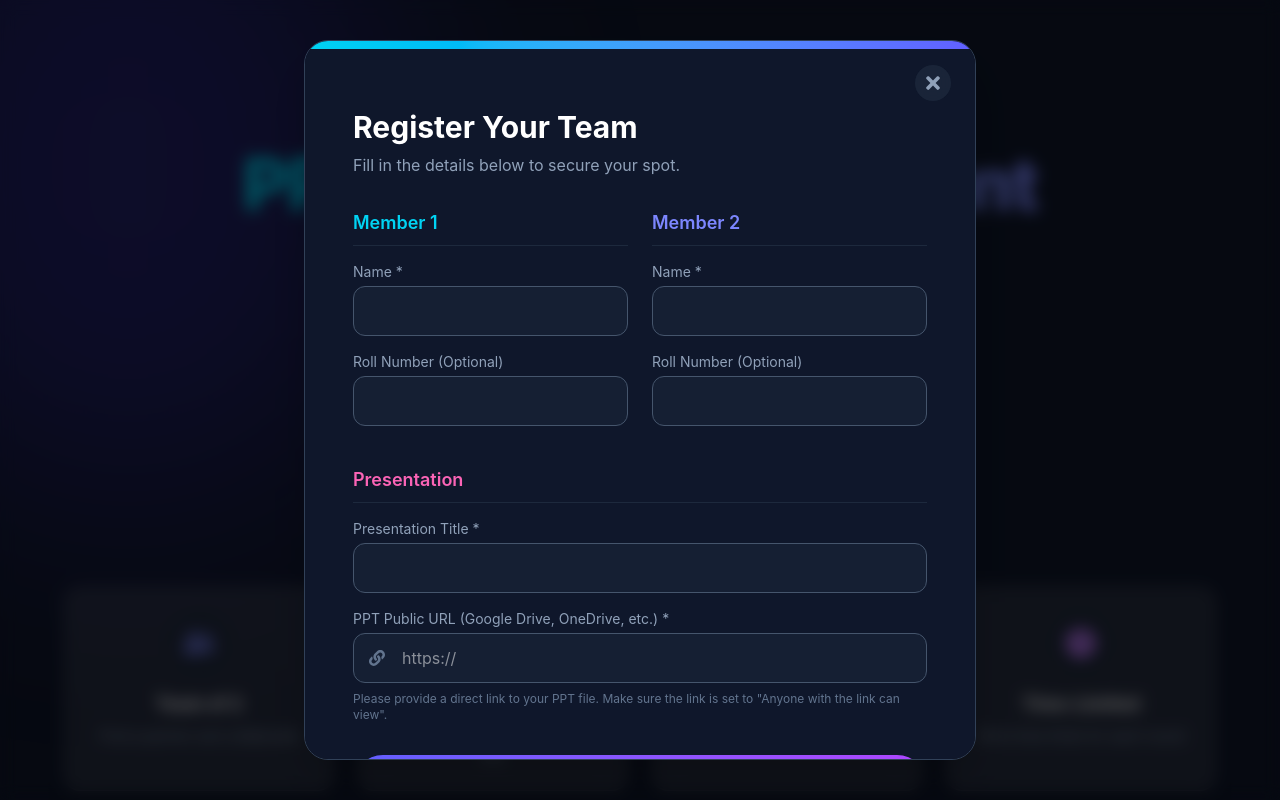
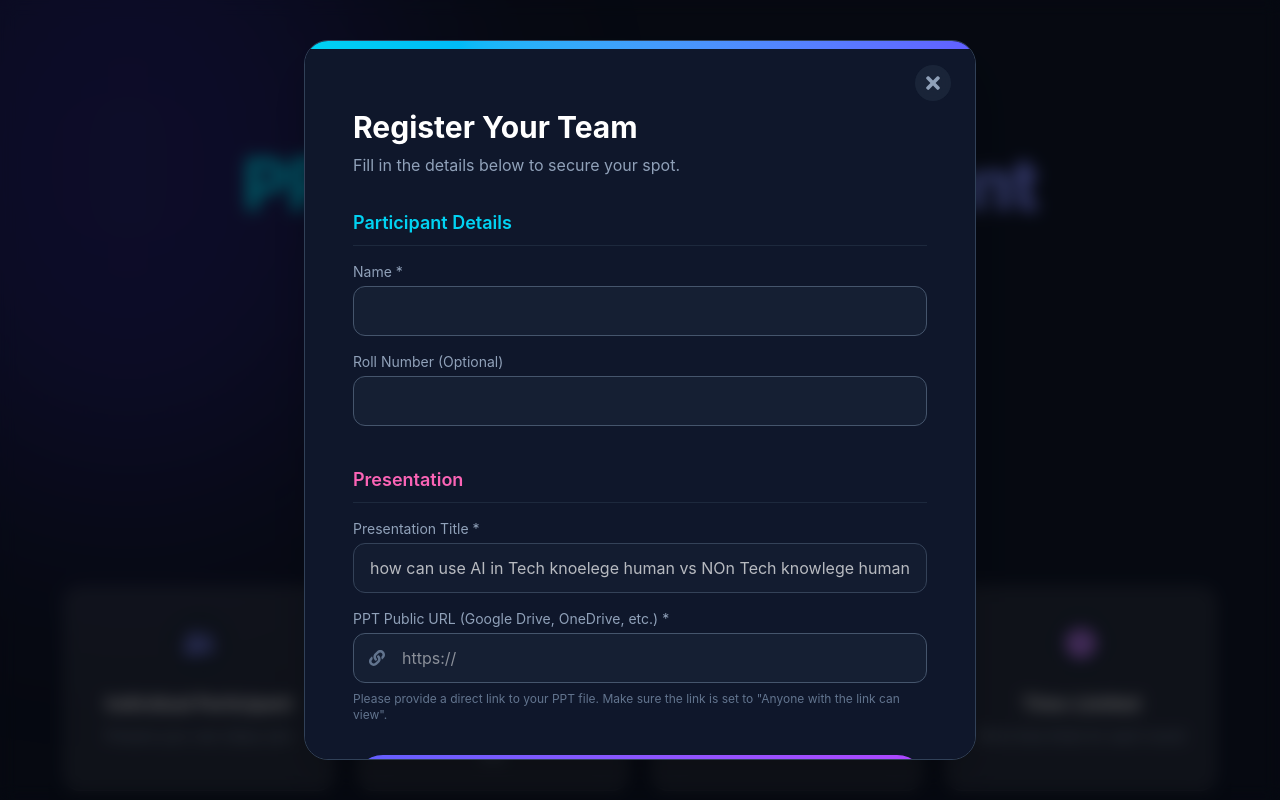
Before and after one commit to hariprasath-204/pptevent, a React (Vite) app: page / in a window 1280 px wide. Both pictures are taken after a click on the button "Register Now". Shown: the top 800 px of the page. Built offline with nearby package versions, Linux system fonts and the light colour scheme.

Commit message:
Update registration to single member and set fixed uneditable topic title

```diff
--- a/src/components/RegistrationModal.jsx
+++ b/src/components/RegistrationModal.jsx
@@ -9,9 +9,7 @@ export default function RegistrationModal({ onClose, onSuccess }) {
   const [formData, setFormData] = useState({
     member1Name: '',
     member1Roll: '',
-    member2Name: '',
-    member2Roll: '',
-    title: '',
+    title: 'how can use AI in Tech knoelege human vs NOn Tech knowlege human',
     pptUrl: '',
   });
   const [errors, setErrors] = useState({});
@@ -20,7 +18,6 @@ export default function RegistrationModal({ onClose, onSuccess }) {
   const validate = () => {
     const newErrors = {};
     if (!formData.member1Name.trim()) newErrors.member1Name = 'Required';
-    if (!formData.member2Name.trim()) newErrors.member2Name = 'Required';
     if (!formData.title.trim()) newErrors.title = 'Required';
     if (!formData.pptUrl.trim()) {
       newErrors.pptUrl = 'Required';
@@ -60,8 +57,6 @@ export default function RegistrationModal({ onClose, onSuccess }) {
           teamNumber: newTeamNumber,
           member1Name: formData.member1Name.trim(),
           member1Roll: formData.member1Roll.trim() || null,
-          member2Name: formData.member2Name.trim(),
-          member2Roll: formData.member2Roll.trim() || null,
           title: formData.title.trim(),
           pptFileURL: formData.pptUrl.trim(),
           status: 'registered',
@@ -108,10 +103,10 @@ export default function RegistrationModal({ onClose, onSuccess }) {
           <p className="text-slate-400 mb-8">Fill in the details below to secure your spot.</p>
 
           <form onSubmit={handleSubmit} className="space-y-6">
-            <div className="grid grid-cols-1 md:grid-cols-2 gap-6">
-              {/* Member 1 */}
+            <div className="grid grid-cols-1 gap-6">
+              {/* Member */}
               <div className="space-y-4">
-                <h3 className="text-lg font-semibold text-cyan-400 border-b border-slate-800 pb-2">Member 1</h3>
+                <h3 className="text-lg font-semibold text-cyan-400 border-b border-slate-800 pb-2">Participant Details</h3>
                 <div>
                   <label className="block text-sm text-slate-400 mb-1">Name *</label>
                   <input
@@ -134,32 +129,6 @@ export default function RegistrationModal({ onClose, onSuccess }) {
                   />
                 </div>
               </div>
-
-              {/* Member 2 */}
-              <div className="space-y-4">
-                <h3 className="text-lg font-semibold text-indigo-400 border-b border-slate-800 pb-2">Member 2</h3>
-                <div>
-                  <label className="block text-sm text-slate-400 mb-1">Name *</label>
-                  <input
-                    type="text"
-                    className="input-field"
-                    value={formData.member2Name}
-                    onChange={(e) => setFormData({...formData, member2Name: e.target.value})}
-                    disabled={isSubmitting}
-                  />
-                  {errors.member2Name && <p className="text-red-400 text-xs mt-1">{errors.member2Name}</p>}
-                </div>
-                <div>
-                  <label className="block text-sm text-slate-400 mb-1">Roll Number (Optional)</label>
-                  <input
-                    type="text"
-                    className="input-field"
-                    value={formData.member2Roll}
-                    onChange={(e) => setFormData({...formData, member2Roll: e.target.value})}
-                    disabled={isSubmitting}
-                  />
-                </div>
-              </div>
             </div>
 
             {/* Presentation Details */}
@@ -169,10 +138,10 @@ export default function RegistrationModal({ onClose, onSuccess }) {
                 <label className="block text-sm text-slate-400 mb-1">Presentation Title *</label>
                 <input
                   type="text"
-                  className="input-field"
+                  className="input-field cursor-not-allowed opacity-70"
                   value={formData.title}
-                  onChange={(e) => setFormData({...formData, title: e.target.value})}
-                  disabled={isSubmitting}
+                  readOnly
+                  disabled
                 />
                 {errors.title && <p className="text-red-400 text-xs mt-1">{errors.title}</p>}
               </div>
--- a/src/pages/LandingPage.jsx
+++ b/src/pages/LandingPage.jsx
@@ -62,7 +62,7 @@ export default function LandingPage() {
           className="grid grid-cols-1 md:grid-cols-2 lg:grid-cols-4 gap-6 mt-24 w-full max-w-6xl"
         >
           {[
-            { icon: <FaUserFriends className="text-3xl text-indigo-400" />, title: 'Team of 2', desc: 'Find a partner and collaborate' },
+            { icon: <FaUserFriends className="text-3xl text-indigo-400" />, title: 'Individual Participant', desc: 'Present your own ideas solo' },
             { icon: <FaFilePowerpoint className="text-3xl text-pink-400" />, title: 'Cloud PPT Link', desc: 'Submit Google Drive or OneDrive link' },
             { icon: <FaChalkboardTeacher className="text-3xl text-cyan-400" />, title: 'Live Presentation', desc: 'Present directly to the judges' },
             { icon: <FaClock className="text-3xl text-purple-400" />, title: 'Time-Limited', desc: 'Strict time limits for each round' },
```
